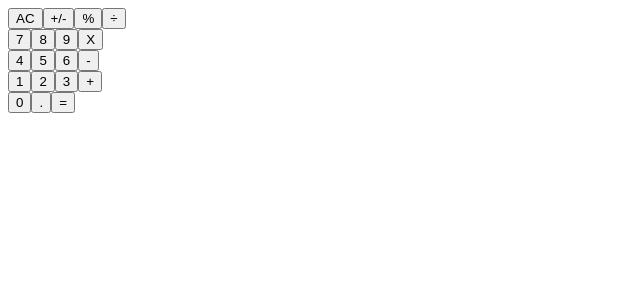
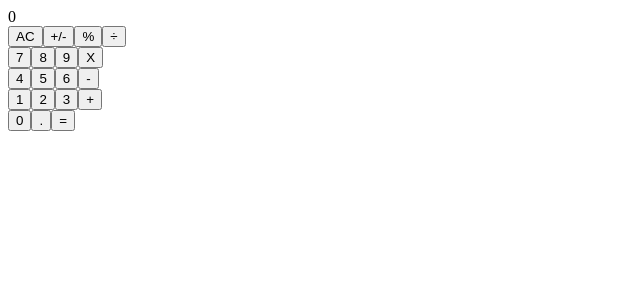
Before and after one commit to flpfar/calculator, a React (Create React App) app: page / in a window 1280 px wide. Shown: the top 300 px of the page, without its empty margins (0-640 px from the left). Built offline with nearby package versions, Linux system fonts and the light colour scheme.

Commit message:
Remove prop from Display in App

```diff
--- a/src/components/App.js
+++ b/src/components/App.js
@@ -5,7 +5,7 @@ import ButtonPanel from './ButtonPanel';
 function App() {
   return (
     <div className="calculator">
-      <Display result="" />
+      <Display />
       <ButtonPanel />
     </div>
   );
```
